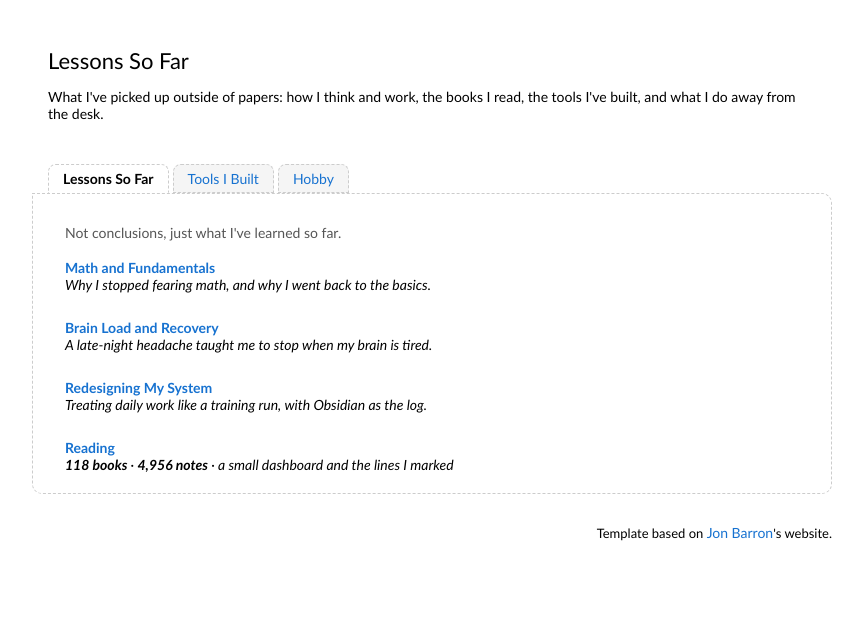
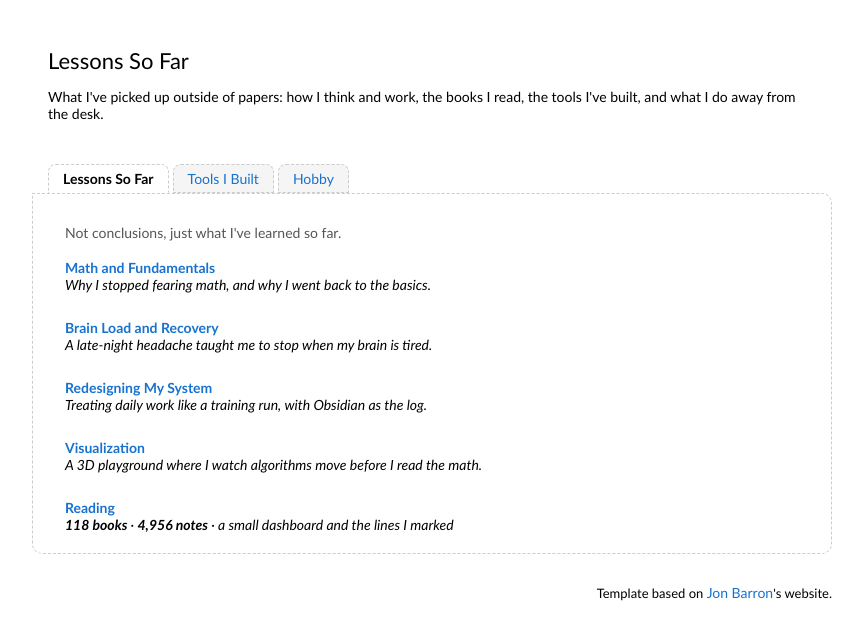
Before and after one commit to SKYETN/SKYETN.github.io, a plain HTML site: page index.html in a window 1280 px wide. Shown: the part 2035-2657 px from the top of the page, without its empty margins (208-1071 px from the left). Before the commit the page ends 2597 px from the top, so only its background shows below. Drawn offline with Linux system fonts and the light colour scheme.

Commit message:
feat: add Visualization post with algorithm playground screenshot
Co-Authored-By: Claude Opus 5.5 <noreply@anthropic.com>

```diff
--- a/index.html
+++ b/index.html
@@ -383,6 +383,13 @@
             -->
             <tr class="read" data-line="notes">
               <td colspan="2" style="padding:8px 16px;width:100%;vertical-align:middle">
+                <a href="lessons/visualization.html"><span class="papertitle">Visualization</span></a>
+                <br>
+                <em>A 3D playground where I watch algorithms move before I read the math.</em>
+              </td>
+            </tr>
+            <tr class="read" data-line="notes">
+              <td colspan="2" style="padding:8px 16px;width:100%;vertical-align:middle">
                 <a href="lessons/reading.html"><span class="papertitle">Reading</span></a>
                 <br>
                 <em><strong>118 books</strong> &middot; <strong>4,956 notes</strong> &middot; a small dashboard and the lines I marked</em>
```
Also changed, not shown: images/algorithm_playground.png (added), 1 other file.
